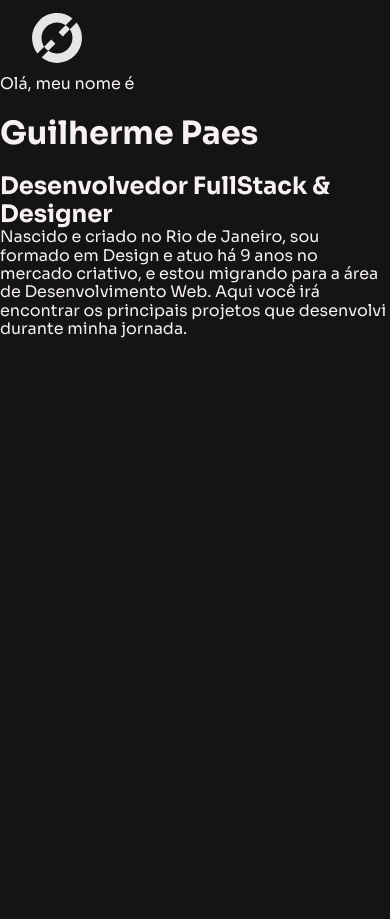
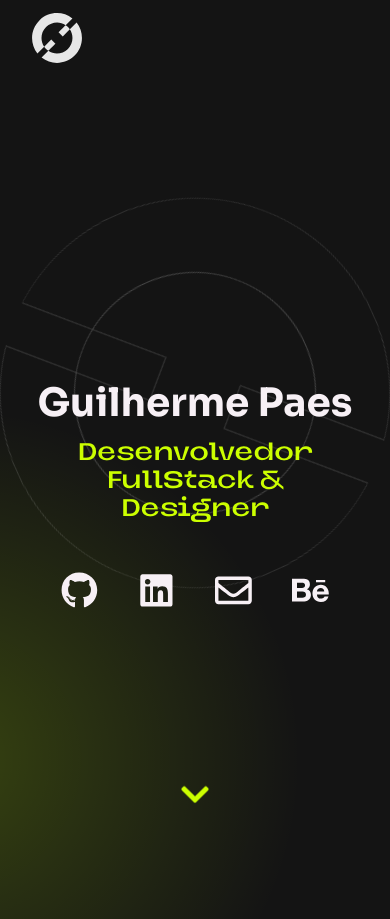
Before and after one commit to guipaex/Portfolio, a React (Create React App) app: page / in a window 390 px wide. Before the commit the page ends 844 px from the top, so only its background shows below. Built offline with nearby package versions, Linux system fonts and the light colour scheme; some icons are missing.

Commit message:
update home content

```diff
--- a/src/Pages/Home/Home.module.scss
+++ b/src/Pages/Home/Home.module.scss
@@ -1,2 +1,80 @@
 @import "../../styles/variaveis";
 @import "../../styles/breakpoints";
+@import "../../styles/animations";
+
+.container {
+  margin: auto;
+  max-width: $desktop-md;
+  min-height: 100vh;
+  display: flex;
+  align-items: center;
+
+  &__content {
+    flex-shrink: 0;
+    @media (max-width: $mobile) {
+      margin: auto;
+      text-align: center;
+    }
+  }
+  &__title {
+    font-size: clamp(1rem, 10vw, 5rem);
+    margin: 0;
+  }
+  &__subtitle {
+    margin: 1rem auto;
+    width: 70vw;
+    color: $Lime;
+    font-family: "Metana", sans-serif; //TEM QUE INSTALAR A FONTE
+    font-size: 1.5rem;
+  }
+}
+
+.logo__container {
+  width: 100%;
+  height: 90vh;
+  position: absolute;
+  top: 10%;
+  z-index: -1;
+  overflow: hidden;
+}
+
+.logo {
+  position: relative;
+  left: 70vw;
+  width: 90vh;
+  animation: rotativeLogo 30s linear infinite;
+  clip-path: circle(50%);
+  @media (max-width: $mobile) {
+    width: 100vw;
+    left: 0;
+    top: 15%;
+    opacity: 0.3;
+  }
+}
+
+.listaLinks {
+  display: flex;
+  gap: 2.5rem;
+  margin-top: 3rem;
+  &__link {
+    width: 2.3rem;
+    height: 2.3rem;
+  }
+  @media (max-width: $mobile) {
+    justify-content: center;
+  }
+}
+
+.skipper__arrow {
+  cursor: pointer;
+  position: absolute;
+  bottom: 5vh;
+  left: 35%;
+  right: 35%;
+  margin: auto;
+  text-align: center;
+  fill: $Lime;
+  width: 2rem;
+  height: 2rem;
+  animation: arrowDown ease-in-out 1s infinite alternate;
+}
--- a/src/Pages/Home/index.tsx
+++ b/src/Pages/Home/index.tsx
@@ -1,16 +1,34 @@
 import styles from "./Home.module.scss";
+import { ReactComponent as Logo } from "../../assets/logo.svg";
+import { FaGithub, FaLinkedin, FaRegEnvelope, FaBehance, FaAngleDown, FaChevronDown } from "react-icons/fa";
 
 export default function Home() {
   return (
     <>
-      <p>Olá, meu nome é</p>
-      <h1>Guilherme Paes</h1>
-      <h2>Desenvolvedor FullStack & Designer </h2>
-      <p>
-        Nascido e criado no Rio de Janeiro, sou formado em Design e atuo há 9 anos no mercado criativo, e estou migrando
-        para a área de Desenvolvimento Web. Aqui você irá encontrar os principais projetos que desenvolvi durante minha
-        jornada.
-      </p>
+      <div className={styles.container}>
+        <div className={styles.container__content}>
+          <h1 className={styles.container__title}>Guilherme Paes</h1>
+          <h4 className={styles.container__subtitle}>Desenvolvedor FullStack & Designer </h4>
+          <ul className={styles.listaLinks}>
+            <a href=''>
+              <FaGithub className={styles.listaLinks__link} />
+            </a>
+            <a href=''>
+              <FaLinkedin className={styles.listaLinks__link} />
+            </a>
+            <a href=''>
+              <FaRegEnvelope className={styles.listaLinks__link} />
+            </a>
+            <a href=''>
+              <FaBehance className={styles.listaLinks__link} />
+            </a>
+          </ul>
+          <FaChevronDown className={styles.skipper__arrow} />
+        </div>
+      </div>
+      <div className={styles.logo__container}>
+        <Logo className={styles.logo} />
+      </div>
     </>
   );
 }
--- a/src/index.scss
+++ b/src/index.scss
@@ -8,6 +8,7 @@ body {
     "Droid Sans", "Helvetica Neue", sans-serif;
   -webkit-font-smoothing: antialiased;
   -moz-osx-font-smoothing: grayscale;
+  background: radial-gradient(circle at -50px 90vh, rgba(192, 255, 0, 0.2) 0%, transparent 40%);
   background-color: $Night;
 }
 
--- /dev/null
+++ b/src/styles/_animations.scss
@@ -0,0 +1,11 @@
+@keyframes rotativeLogo {
+  to {
+    rotate: 360deg;
+  }
+}
+
+@keyframes arrowDown {
+  to {
+    transform: translateY(1rem);
+  }
+}
--- a/src/styles/_variaveis.scss
+++ b/src/styles/_variaveis.scss
@@ -9,6 +9,11 @@ $Night-20: #d0d0d0;
 
 $Magnolia: #f7f0f5;
 
+@font-face {
+  font-family: Metana;
+  src: url(../assets/fonts/NeueMetanaNext-SemiBold.otf);
+}
+
 //sizes
 
 $menu_item: 50px;
```
Also changed, not shown: src/assets/scrolldown.json (added, +36 -0 lines), src/assets/fonts/NeueMetanaNext-SemiBold.otf (added), src/assets/logo.svg (added).
